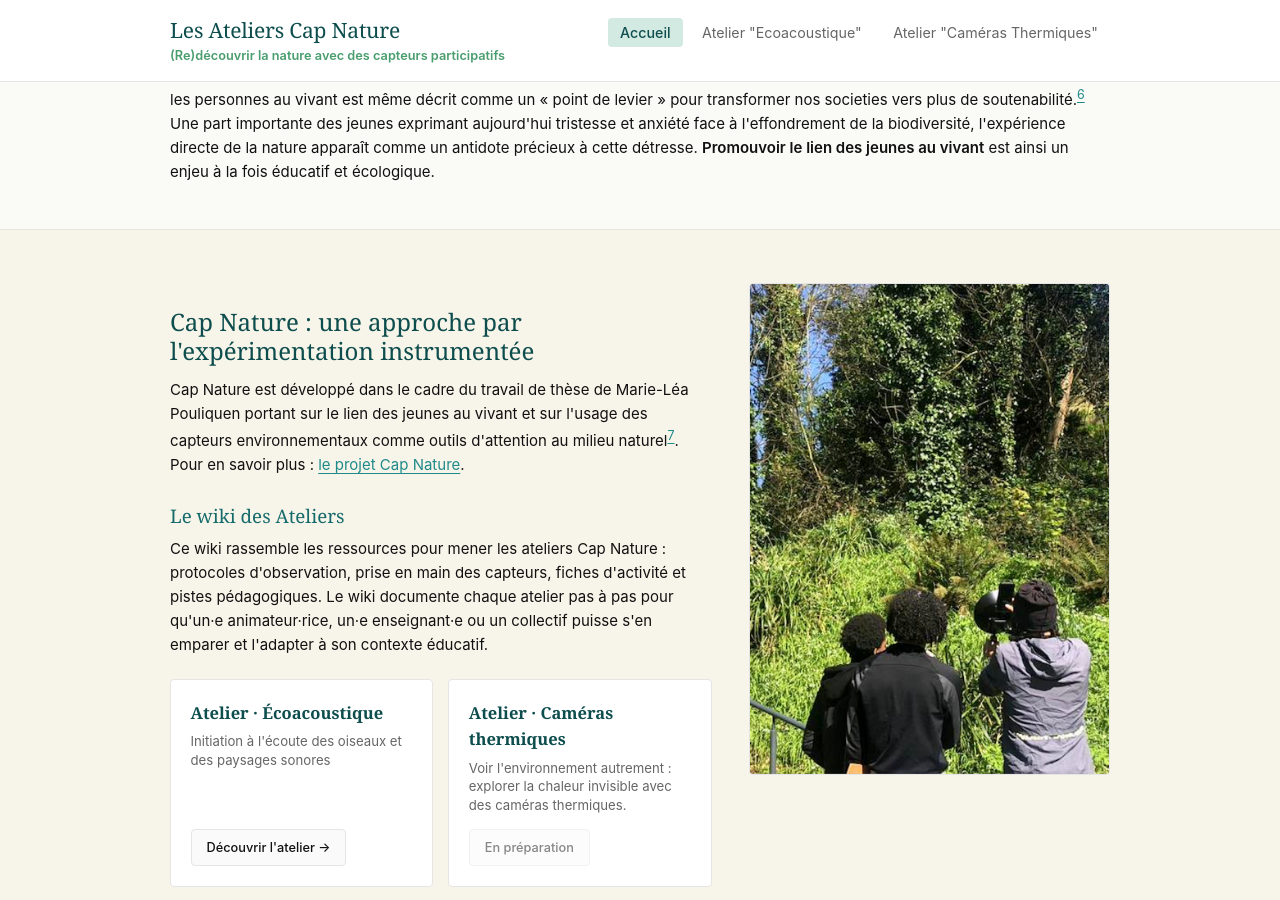
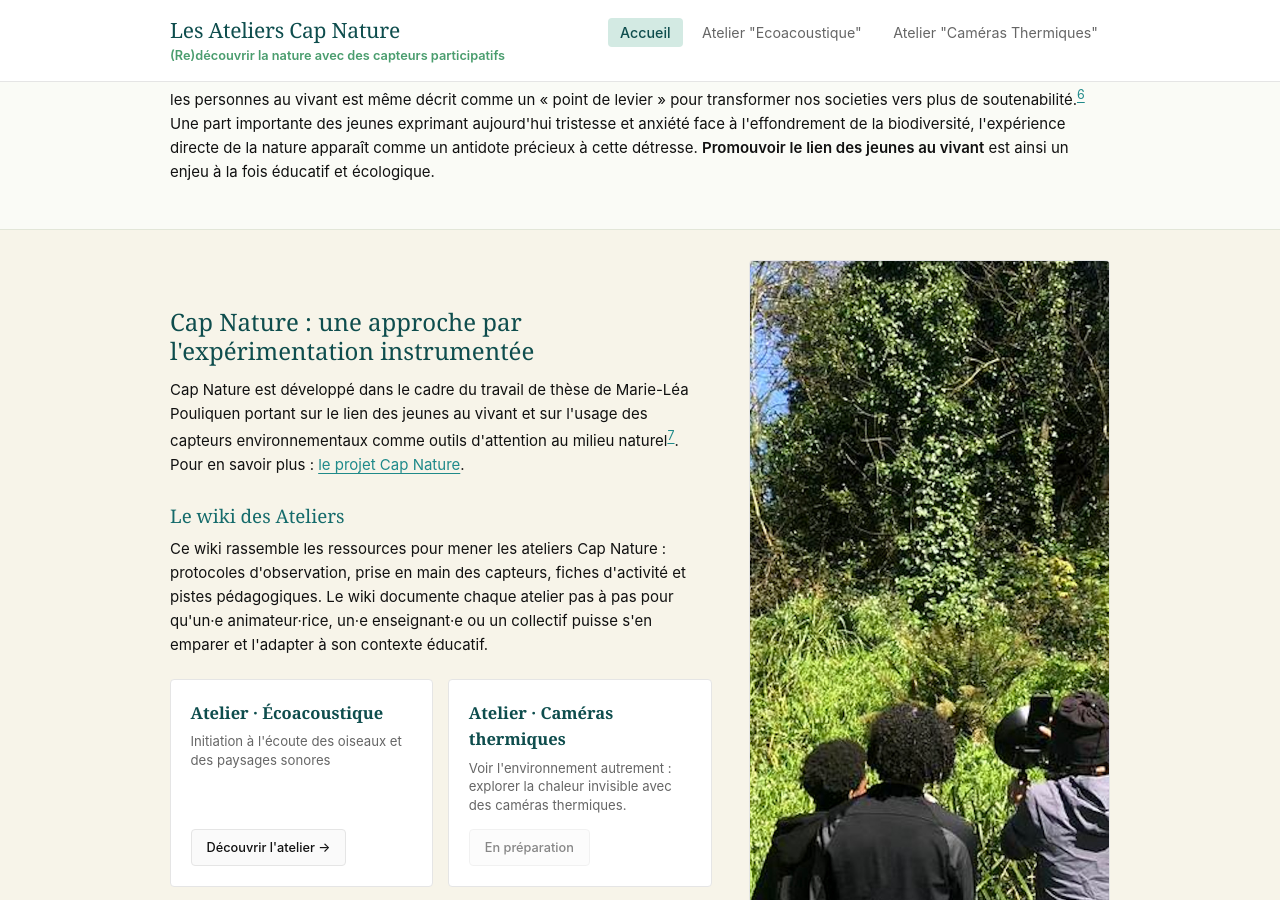
Before and after one commit to marieleapouliquen/wiki-cap-nature, a Jekyll site: the page built from index.md, in a window 1280 px wide and 900 px high, scrolled down 976 px. Built offline with Jekyll 4.4.1, drawn with Linux system fonts in a browser that asks for light colours.

Commit message:
Update index.md

```diff
--- a/index.md
+++ b/index.md
@@ -40,7 +40,7 @@ show_photo_credits: false
     <div class="container">
       <div class="page-content" style="padding-top: 0; padding-bottom: 0;">
 
-        <div style="display: grid; grid-template-columns: 1.8fr 1.2fr; gap: 2.5rem; align-items: start;">
+        <div style="display: grid; grid-template-columns: 1.8fr 1.2fr; gap: 2.5rem; align-items: stretch;">
 
           <div>
             <h2>Cap Nature : une approche par l'expérimentation instrumentée</h2>
@@ -66,10 +66,10 @@ show_photo_credits: false
             <p style="margin-top: 2rem; font-size: 0.9rem;">Pour toute question, collaboration ou réutilisation, n'hésitez pas à contacter : <a href="mailto:marie-lea.pouliquen@univ-rennes.fr">marie-lea.pouliquen@univ-rennes.fr</a>.</p>
           </div>
 
-          <div style="width: 100%; min-height: 100%; padding-top: 1.5rem;">
+          <div style="width: 100%; position: relative;">
             <img src="{{ '/assets/img/atelier-kerinou.jpg' | relative_url }}"
                  alt="Élèves sur le terrain manipulant des capteurs en lisière de forêt"
-                 style="width: 100%; height: auto; max-height: 520px; object-fit: cover; border-radius: 4px; border: 1px solid var(--color-border); display: block;">
+                 style="width: 100%; height: 100%; min-height: 380px; object-fit: cover; border-radius: 4px; border: 1px solid var(--color-border); display: block;">
           </div>
 
         </div>
```
